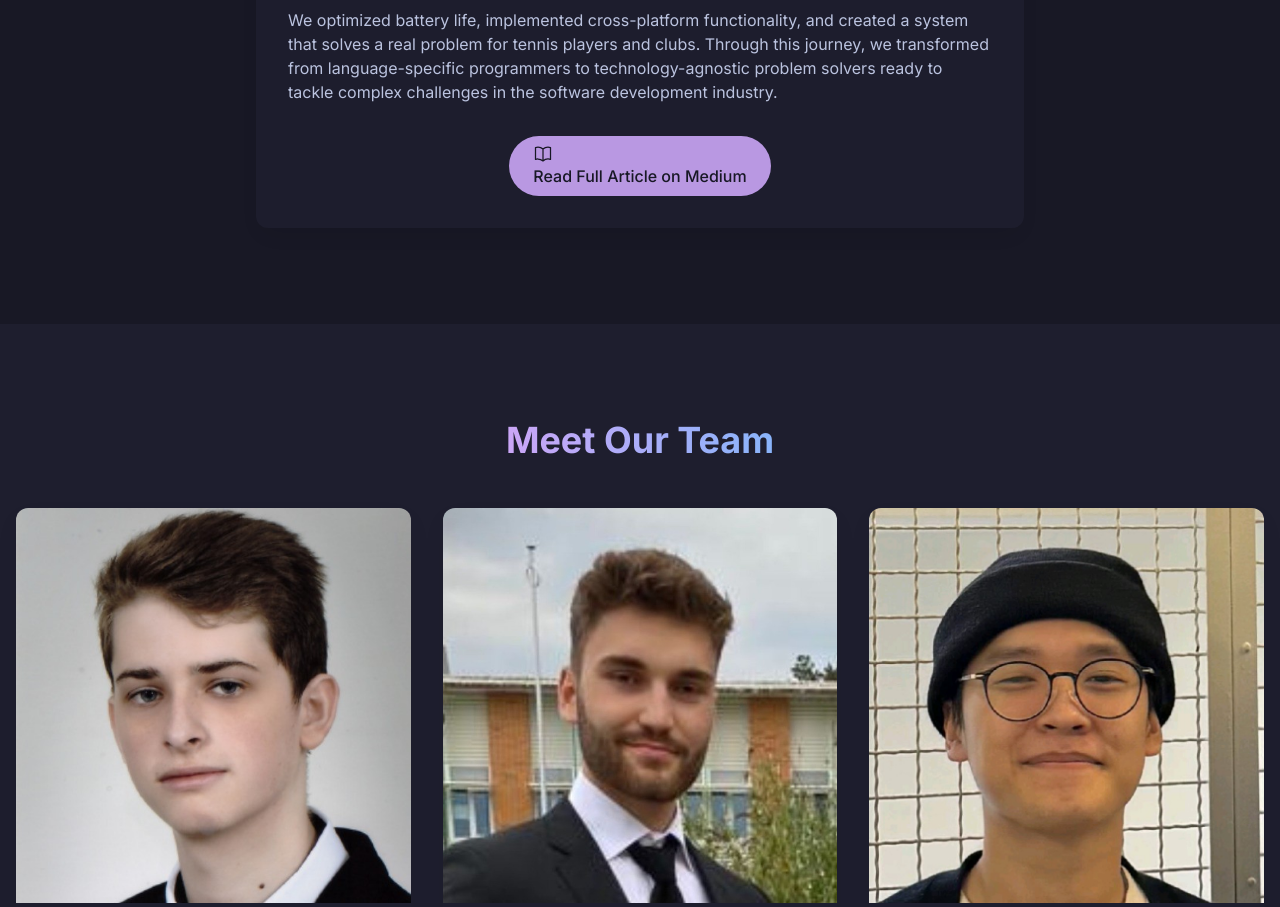
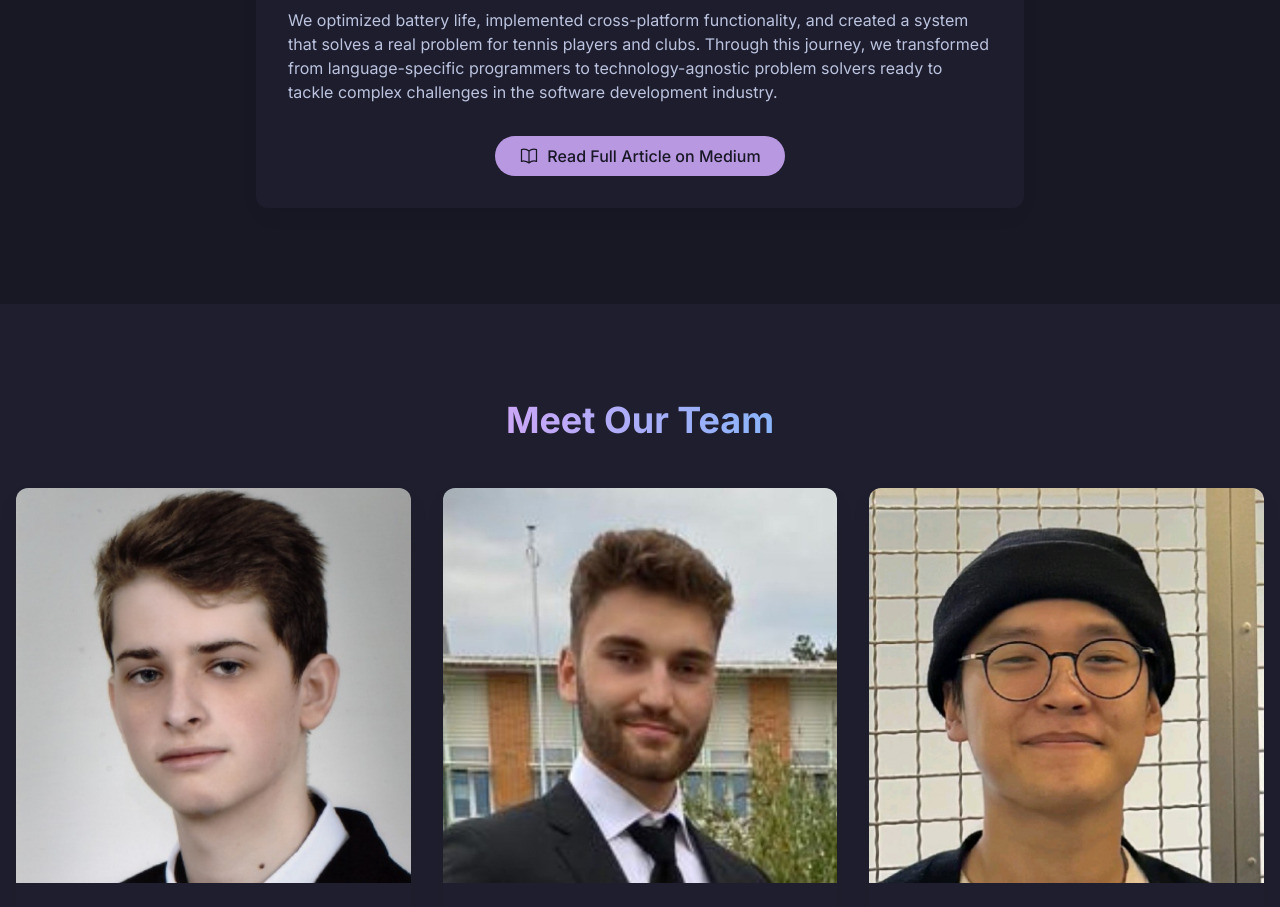
Before and after one commit to dominikotvos/Lab-Website, a SvelteKit app: page / in a window 1280 px wide. Shown: the part 1160-2067 px from the top of the page. Built offline with nearby package versions, Linux system fonts and the light colour scheme.

Commit message:
fix the read article button.

```diff
--- a/src/routes/+page.svelte
+++ b/src/routes/+page.svelte
@@ -47,6 +47,10 @@
 
     function toggleMenu(): void {
         isMenuOpen = !isMenuOpen;
+    }
+
+    function goToArticle(): void {
+        window.location.href = "https://medium.com/@luka.ojdanic/learning-journey-developing-courtsync-a-system-for-amateur-players-to-track-available-courts-321be1f6ed5e";
     }
 
     // Handle smooth scrolling for navigation links
@@ -270,12 +274,13 @@
                         to tackle complex challenges in the software development
                         industry.
                     </p>
-                    <div class="mt-8 text-center">
-                        <a
-                            href="https://medium.com/@luka.ojdanic/learning-journey-developing-courtsync-a-system-for-amateur-players-to-track-available-courts-321be1f6ed5e"
-                            class="btn btn-secondary inline-flex items-center justify-center px-6 py-3"
-                            target="_blank"
-                            rel="noopener noreferrer"
+                    <div class="mt-8 text-center" style="display: flex; justify-content: center;">
+                        <button
+                            on:click={goToArticle}
+                            on:keydown={(e) => e.key === 'Enter' && goToArticle()}
+                            class="btn btn-secondary inline-flex items-center justify-center px-6 py-3 gap-x-2"
+                            aria-label="Read Full Article on Medium"
+                            style="display: flex; align-items: center; justify-content: center;"
                         >
                             <svg
                                 xmlns="http://www.w3.org/2000/svg"
@@ -292,7 +297,7 @@
                                 />
                             </svg>
                             <span>Read Full Article on Medium</span>
-                        </a>
+                        </button>
                     </div>
                 </div>
             </div>
```
